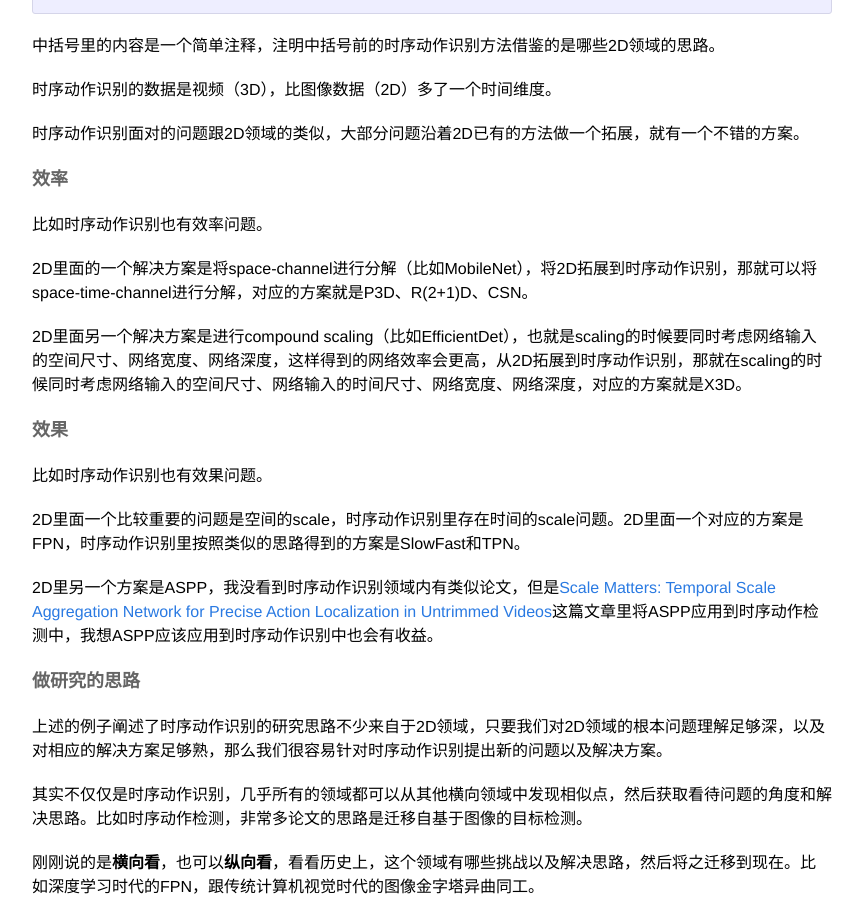
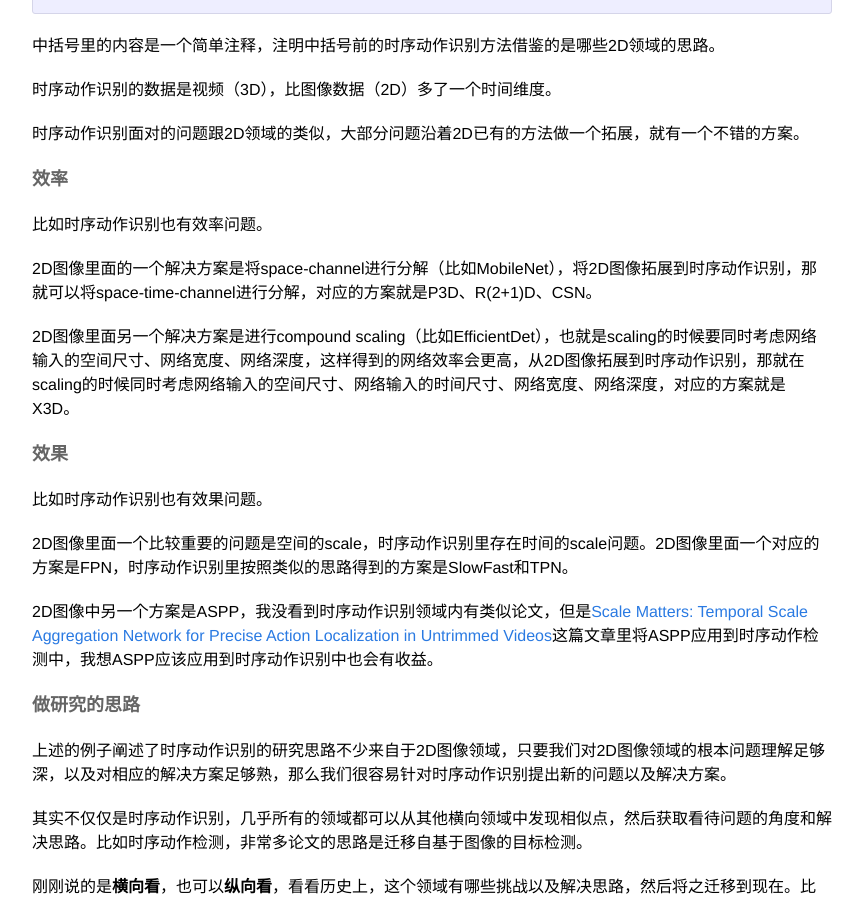
Before and after one commit to mileistone/mileistone.github.io, a Jekyll site: the page built from _posts/2021-01-29-survey-of-temporal-action-recognition.md, in a window 1280 px wide and 900 px high, scrolled down 1121 px. Shown: the whole window, without its empty margins (208-1071 px from the left). Built offline with Jekyll 4.4.1, drawn with Linux system fonts in a browser that asks for light colours.

Commit message:
Update 2021-01-29-survey-of-temporal-action-recognition.md

```diff
--- a/_posts/2021-01-29-survey-of-temporal-action-recognition.md
+++ b/_posts/2021-01-29-survey-of-temporal-action-recognition.md
@@ -60,21 +60,21 @@ date: 2021-01-29 22:00:00
 
 比如时序动作识别也有效率问题。
 
-2D里面的一个解决方案是将space-channel进行分解（比如MobileNet），将2D拓展到时序动作识别，那就可以将space-time-channel进行分解，对应的方案就是P3D、R(2+1)D、CSN。
+2D图像里面的一个解决方案是将space-channel进行分解（比如MobileNet），将2D图像拓展到时序动作识别，那就可以将space-time-channel进行分解，对应的方案就是P3D、R(2+1)D、CSN。
 
-2D里面另一个解决方案是进行compound scaling（比如EfficientDet），也就是scaling的时候要同时考虑网络输入的空间尺寸、网络宽度、网络深度，这样得到的网络效率会更高，从2D拓展到时序动作识别，那就在scaling的时候同时考虑网络输入的空间尺寸、网络输入的时间尺寸、网络宽度、网络深度，对应的方案就是X3D。
+2D图像里面另一个解决方案是进行compound scaling（比如EfficientDet），也就是scaling的时候要同时考虑网络输入的空间尺寸、网络宽度、网络深度，这样得到的网络效率会更高，从2D图像拓展到时序动作识别，那就在scaling的时候同时考虑网络输入的空间尺寸、网络输入的时间尺寸、网络宽度、网络深度，对应的方案就是X3D。
 
 ##### 效果
 
 比如时序动作识别也有效果问题。
 
-2D里面一个比较重要的问题是空间的scale，时序动作识别里存在时间的scale问题。2D里面一个对应的方案是FPN，时序动作识别里按照类似的思路得到的方案是SlowFast和TPN。
+2D图像里面一个比较重要的问题是空间的scale，时序动作识别里存在时间的scale问题。2D图像里面一个对应的方案是FPN，时序动作识别里按照类似的思路得到的方案是SlowFast和TPN。
 
-2D里另一个方案是ASPP，我没看到时序动作识别领域内有类似论文，但是[Scale Matters: Temporal Scale Aggregation Network for Precise Action Localization in Untrimmed Videos](https://arxiv.org/abs/1908.00707)这篇文章里将ASPP应用到时序动作检测中，我想ASPP应该应用到时序动作识别中也会有收益。
+2D图像中另一个方案是ASPP，我没看到时序动作识别领域内有类似论文，但是[Scale Matters: Temporal Scale Aggregation Network for Precise Action Localization in Untrimmed Videos](https://arxiv.org/abs/1908.00707)这篇文章里将ASPP应用到时序动作检测中，我想ASPP应该应用到时序动作识别中也会有收益。
 
 ##### 做研究的思路
 
-上述的例子阐述了时序动作识别的研究思路不少来自于2D领域，只要我们对2D领域的根本问题理解足够深，以及对相应的解决方案足够熟，那么我们很容易针对时序动作识别提出新的问题以及解决方案。
+上述的例子阐述了时序动作识别的研究思路不少来自于2D图像领域，只要我们对2D图像领域的根本问题理解足够深，以及对相应的解决方案足够熟，那么我们很容易针对时序动作识别提出新的问题以及解决方案。
 
 其实不仅仅是时序动作识别，几乎所有的领域都可以从其他横向领域中发现相似点，然后获取看待问题的角度和解决思路。比如时序动作检测，非常多论文的思路是迁移自基于图像的目标检测。
 
```
